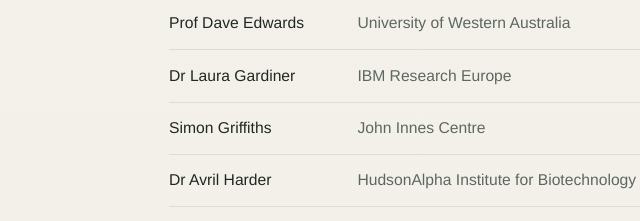
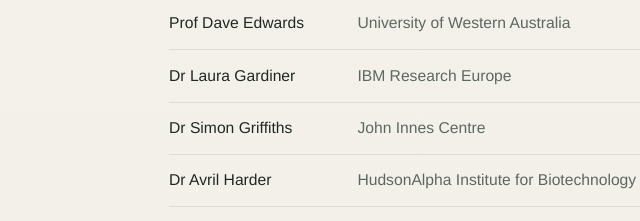
Before and after one commit to EarlhamInst/ippgn-site, a plain HTML site: page site/people.html in a window 1280 px wide. Shown: the part 1023-1244 px from the top of the page, 87-727 px from the left. Drawn offline with Linux system fonts and the light colour scheme.

Commit message:
Fix Simon Griffiths title in members list

```diff
--- a/site/people.html
+++ b/site/people.html
@@ -92,7 +92,7 @@
                   <td>IBM Research Europe</td>
                 </tr>
                 <tr>
-                  <td><a href="https://www.jic.ac.uk/people/simon-griffiths/">Simon Griffiths</a></td>
+                  <td><a href="https://www.jic.ac.uk/people/simon-griffiths/">Dr Simon Griffiths</a></td>
                   <td>John Innes Centre</td>
                 </tr>
                 <tr>
```
